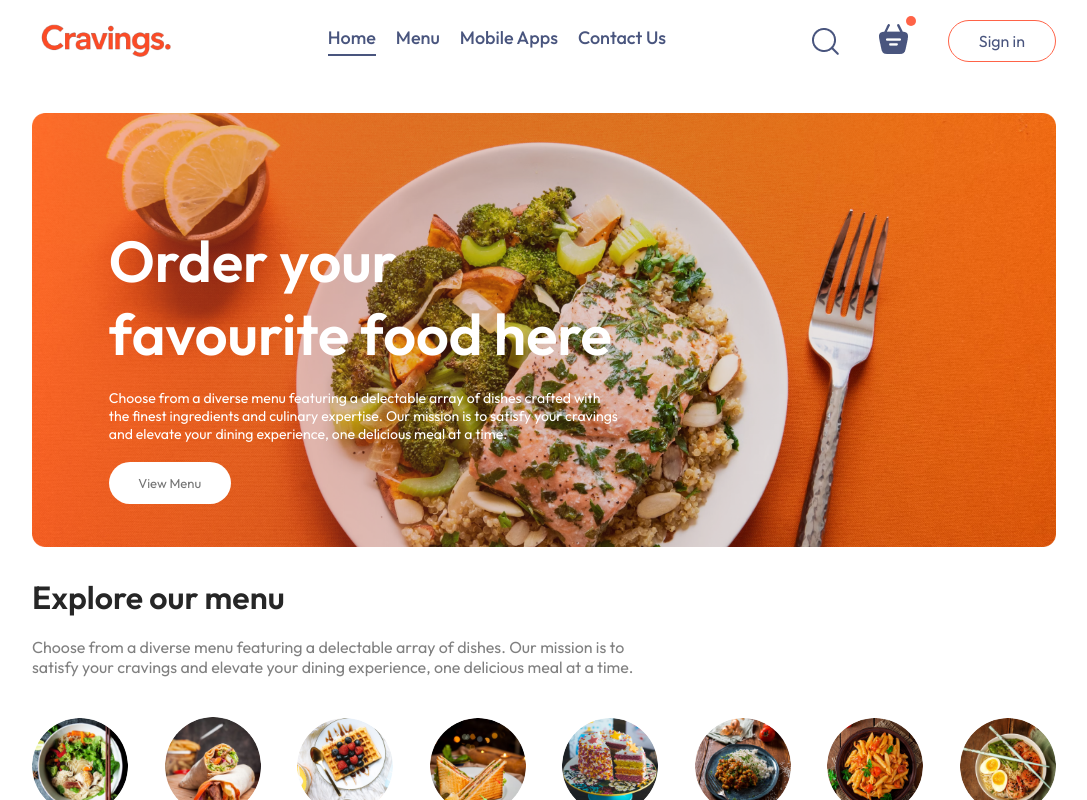
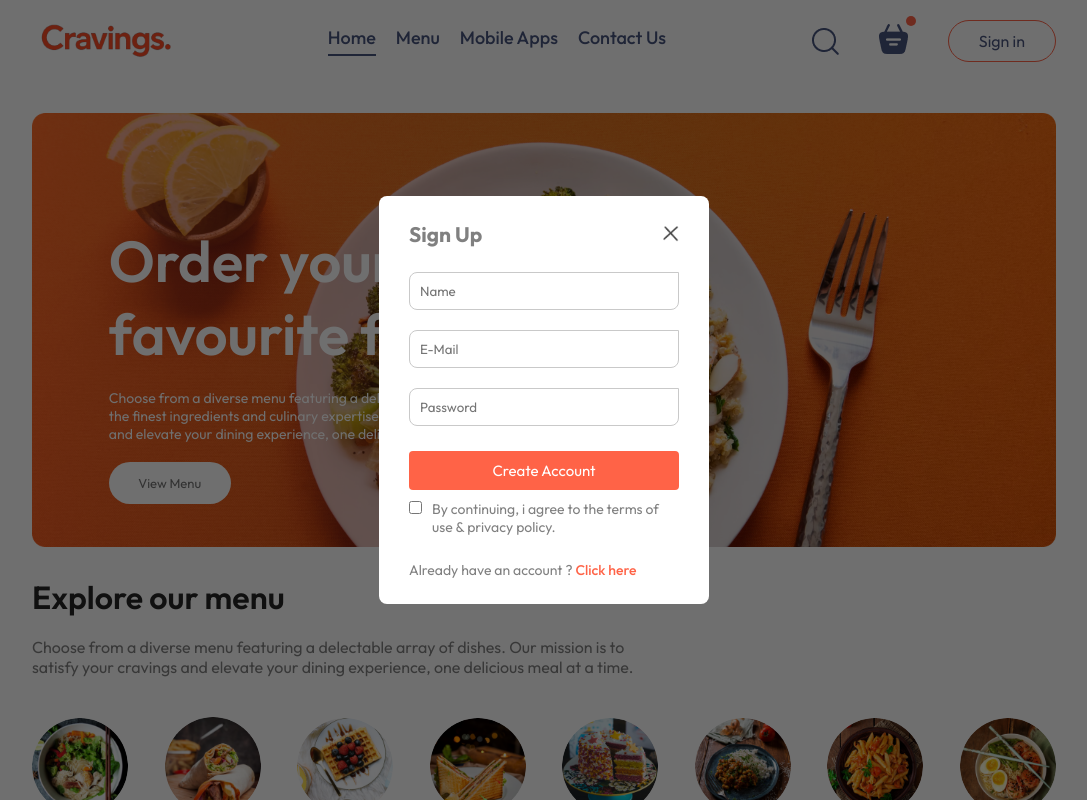
Before and after one commit to harshithalwai/Cravings, a React (Vite) app in the folder Frontend/: page / in a window 1280 px wide. Both pictures are taken after a click on the button "Sign in". Shown: the top 800 px of the page, without its empty margins (96-1183 px from the left). Built offline with nearby package versions, Linux system fonts and the light colour scheme.

Commit message:
Login Signup done

```diff
--- a/Frontend/src/App.jsx
+++ b/Frontend/src/App.jsx
@@ -1,16 +1,21 @@
-import React from 'react'
+import React, { useState } from 'react'
 import { Route, Routes } from 'react-router-dom'
 import Navbar from './Component/Navbar/Navbar.jsx'
 import Home from "./Pages/Home/Home.jsx"
 import Cart from './Pages/Cart/Cart.jsx'
 import PlaceOrder from './Pages/PlaceOrder/PlaceOrder.jsx'
 import Footer from './Component/Footer/Footer.jsx'
+import LoginPopup from './Component/LoginPopup/LoginPopup.jsx'
 
 const App = () => {
+  const [Showlogin, setShowLogin] = useState(false);
   return (
     <>
+    {
+      Showlogin && <LoginPopup setShowLogin={setShowLogin}/>
+    }
       <div className="app">
-        <Navbar />
+        <Navbar setShowLogin={setShowLogin}/>
         <Routes>
           <Route path="/" element={<Home />} />
           <Route path="/cart" element={<Cart />} />
--- a/Frontend/src/Component/LoginPopup/LoginPopup.css
+++ b/Frontend/src/Component/LoginPopup/LoginPopup.css
@@ -1 +1,71 @@
-/* Login Css  */
+.login-popup {
+  width: 100%;
+  height: 100%;
+  position: absolute;
+  background-color: #00000090;
+  z-index: 1000;
+  display: grid;
+}
+.login-popup-container {
+  background-color: white;
+  place-self: center;
+  color: #808080;
+  width: max(23vw, 330px);
+  display: flex;
+  flex-direction: column;
+  gap: 25px;
+  padding: 25px 30px;
+  border-radius: 8px;
+  font-size: 14px;
+  animation: fadeIn 0.5s;
+}
+.login-popup-title {
+  display: flex;
+  justify-content: space-between;
+  align-items: center;
+}
+.login-popup-title img {
+  width: 16px;
+  cursor: pointer;
+}
+.login-popup-input {
+  display: flex;
+  flex-direction: column;
+  gap: 20px;
+}
+.login-popup-input input {
+  padding: 10px;
+  outline: none;
+  border: 1px solid #c9c9c9;
+  border-radius: 8px 0 8px 8px;
+}
+.login-popup-input + button {
+  border: none;
+  padding: 10px;
+  border-radius: 4px;
+  color: white;
+  background-color: tomato;
+  font-size: 15px;
+  cursor: pointer;
+}
+.login-popup-condition{
+    display: flex;
+    justify-content: space-between;
+    align-items: start;
+    margin-top: -15px;
+    gap: 10px;
+}
+.login-popup-condition input {
+    width: 15px;
+    height: 15px;
+    cursor: pointer;
+
+}
+.login-popup-condition label{
+    cursor: pointer;
+}
+.login-popup-container p span{
+    color: tomato;
+    cursor: pointer;
+    font-weight: 500;
+}
--- a/Frontend/src/Component/LoginPopup/LoginPopup.jsx
+++ b/Frontend/src/Component/LoginPopup/LoginPopup.jsx
@@ -1,11 +1,88 @@
-import React from 'react'
-import "./LoginPopup.css"
-const LoginPopup = () => {
+import React, { useState } from "react";
+import "./LoginPopup.css";
+import { assets } from "../../assets/frontend_assets/assets";
+const LoginPopup = ({ setShowLogin }) => {
+  const [currentState, setCurrentState] = useState("Sign Up");
   return (
-    <div>
+    <>
+      <div className="login-popup">
+        <form action="#" className="login-popup-container">
+          <div className="login-popup-title">
+            <h2>{currentState}</h2>
+            <img
+              src={assets.cross_icon}
+              onClick={() => {
+                setShowLogin(false);
+              }}
+              alt="Close"
+            />
+          </div>
 
-    </div>
-  )
-}
+          <div className="login-popup-input">
+            {currentState === "Sign Up" && (
+              <input
+                type="text"
+                placeholder="Name"
+                name="name"
+                id="name"
+                required
+              />
+            )}
 
-export default LoginPopup
+            <input
+              type="email"
+              placeholder="E-Mail"
+              name="email"
+              id="email"
+              required
+            />
+            <input
+              type="password"
+              placeholder="Password"
+              name="password"
+              id="password"
+              required
+            />
+          </div>
+
+          <button>
+            {currentState === "Sign Up" ? "Create Account" : "Login"}
+          </button>
+
+          <div className="login-popup-condition">
+            <input type="checkbox" name="terms" id="terms" required />
+            <label htmlFor="terms">
+              By continuing, i agree to the terms of use & privacy policy.
+            </label>
+          </div>
+
+          {currentState === "Sign Up" ? (
+            <p>
+              Already have an account ?{" "}
+              <span
+                onClick={() => {
+                  setCurrentState("Login");
+                }}
+              >
+                Click here
+              </span>
+            </p>
+          ) : (
+            <p>
+              Create a new account ?{" "}
+              <span
+                onClick={() => {
+                  setCurrentState("Sign Up");
+                }}
+              >
+                Click here
+              </span>
+            </p>
+          )}
+        </form>
+      </div>
+    </>
+  );
+};
+
+export default LoginPopup;
--- a/Frontend/src/Component/Navbar/Navbar.jsx
+++ b/Frontend/src/Component/Navbar/Navbar.jsx
@@ -1,7 +1,7 @@
 import React, { useState } from "react";
 import { assets } from "../../assets/frontend_assets/assets";
 import "./Navbar.css";
-const Navbar = () => {
+const Navbar = ({setShowLogin}) => {
     const [menu, setMenu] = useState("home");
     return (
         <nav className="navbar">
@@ -38,7 +38,9 @@ const Navbar = () => {
                     <img src={assets.basket_icon} alt="Basket" />
                     <div className="dot"></div>
                 </div>
-                <button>Sign in </button>
+                <button onClick={()=>{
+                    setShowLogin(true);
+                }}>Sign in </button>
             </div>
         </nav>
     );
--- a/Frontend/src/index.css
+++ b/Frontend/src/index.css
@@ -1,4 +1,7 @@
 @import url("https://fonts.googleapis.com/css2?family=Outfit:wght@100..900&display=swap");
+
+/* css  */
+
 * {
   padding: 0;
   margin: 0;
@@ -22,6 +25,25 @@ a {
   width: 80%;
   margin: 0 auto;
 }
+
+/* Scroll bar  */
+
+::-webkit-scrollbar {
+  width: 5px;
+}
+
+::-webkit-scrollbar-thumb {
+  background-color: tomato;
+  border-radius: 10px;
+}
+
+::-webkit-scrollbar-track {
+  background-color: #f0f0f0;
+}
+
+
+/* animation */
+
 @keyframes fadeIn {
   0% {
     opacity: 0;
```
